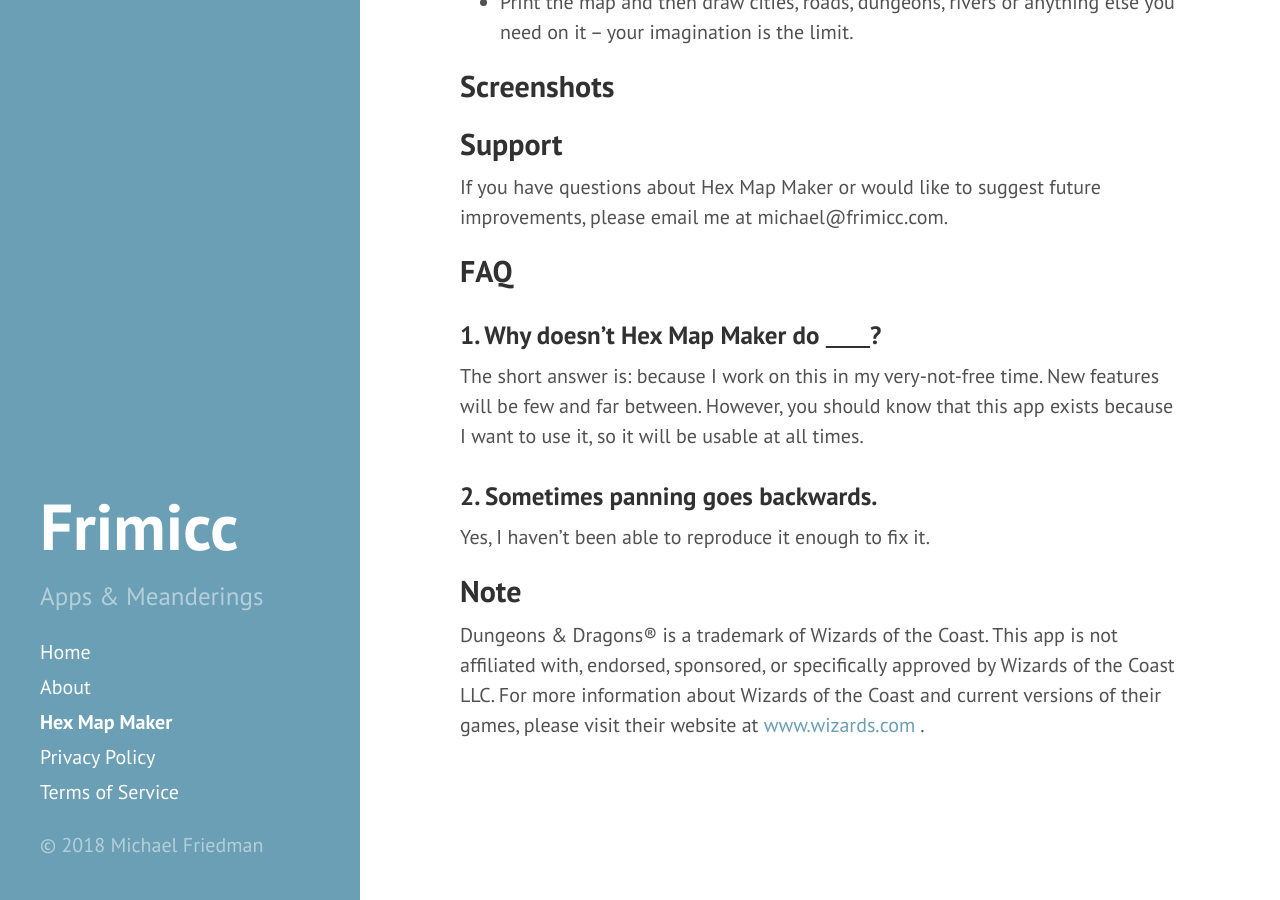
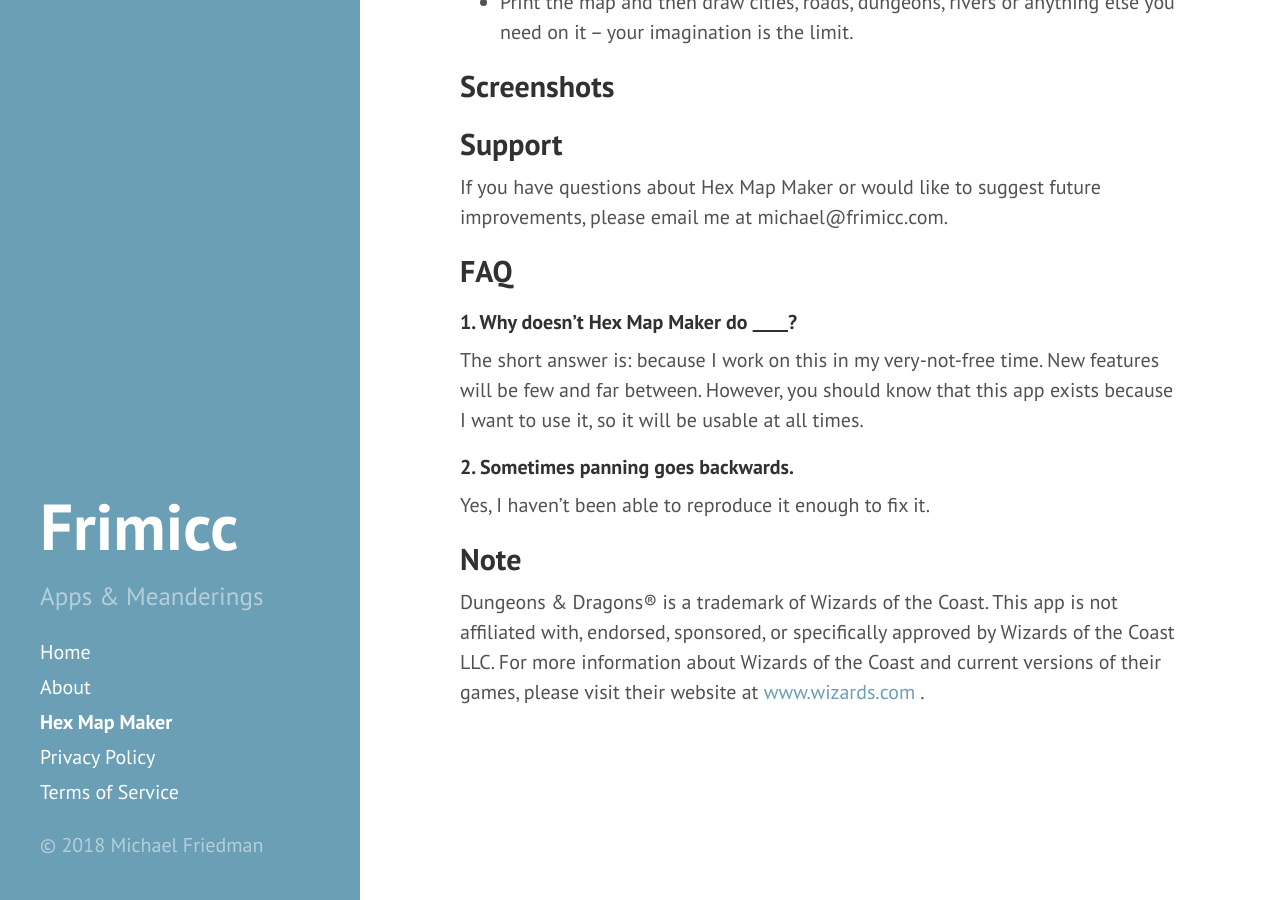
Before and after one commit to frimicc/frimicc.github.io, a Jekyll site: the page built from hexmapmaker.md, in a window 1280 px wide and 900 px high, scrolled down 888 px. Built offline with Jekyll 4.4.1, drawn with Linux system fonts in a browser that asks for light colours.

Commit message:
formatting

```diff
--- a/hexmapmaker.md
+++ b/hexmapmaker.md
@@ -29,12 +29,12 @@ site.author.email }}.
 
 ## FAQ
 
-### 1. Why doesn't Hex Map Maker do <u>&nbsp;&nbsp;&nbsp;&nbsp;&nbsp;&nbsp;&nbsp;</u>?
+#### 1. Why doesn't Hex Map Maker do <u>&nbsp;&nbsp;&nbsp;&nbsp;&nbsp;&nbsp;&nbsp;</u>?
 
 The short answer is: because I work on this in my very-not-free time. New features will be few and far between.
 However, you should know that this app exists because I want to use it, so it will be usable at all times.
 
-### 2. Sometimes panning goes backwards.
+#### 2. Sometimes panning goes backwards.
 
 Yes, I haven't been able to reproduce it enough to fix it.
 
```
